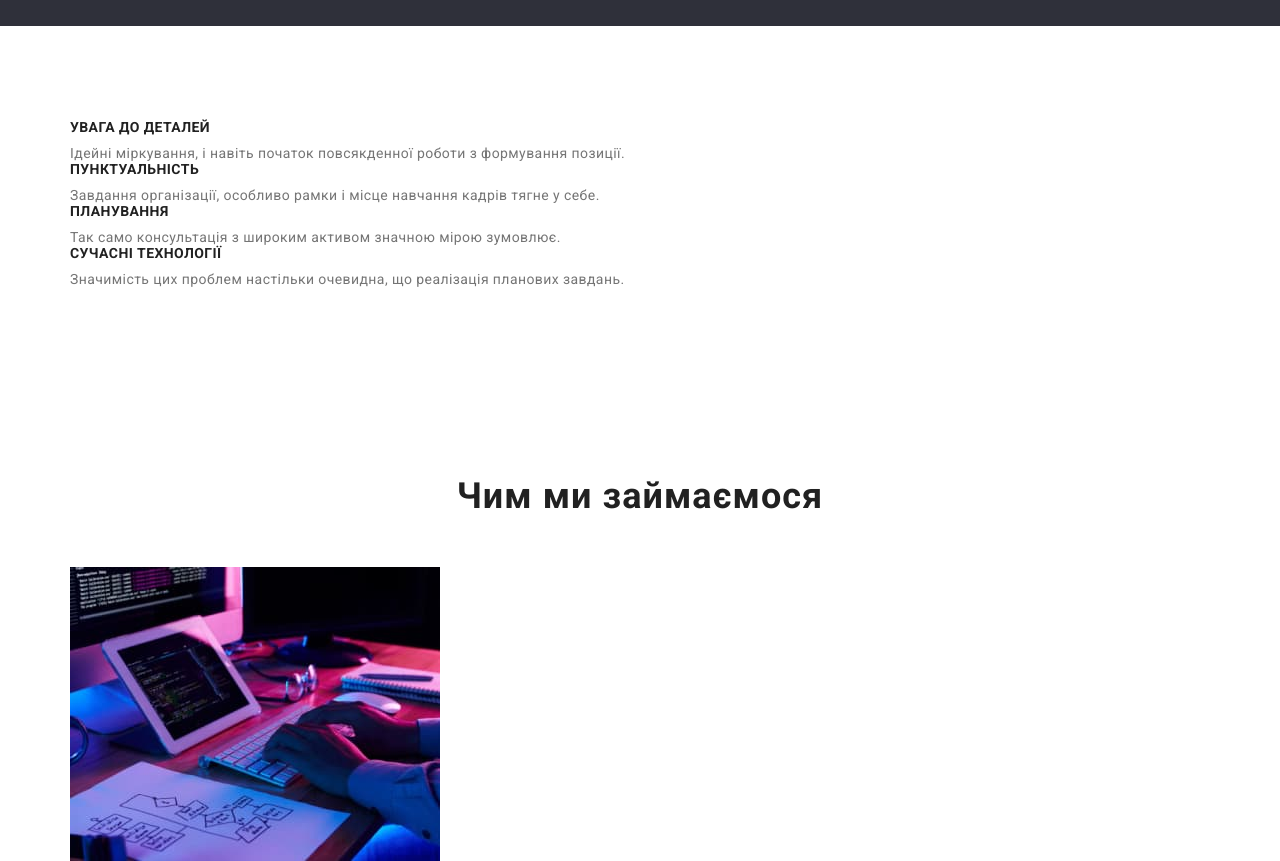
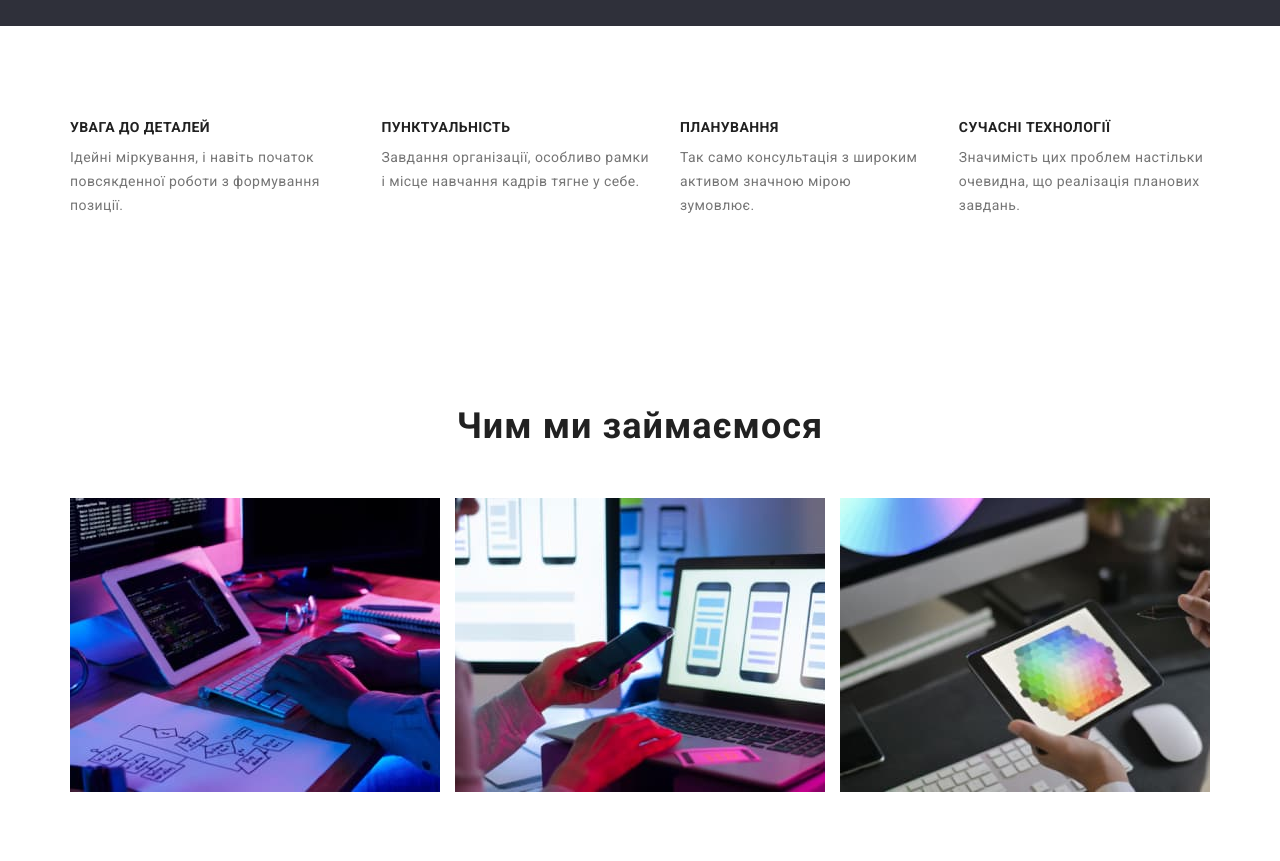
Before and after one commit to Minutestatic/goit-markup-hw-03, a plain HTML site: page index.html in a window 1280 px wide. Shown: the part 660-1521 px from the top of the page. Drawn offline with nearby package versions, Linux system fonts and the light colour scheme.

Commit message:
Добавляет стили секции Features

```diff
--- a/css/styles.css
+++ b/css/styles.css
@@ -31,6 +31,12 @@ html {
 *::after {
   box-sizing: inherit;
 }
+body {
+  margin: 0;
+  border-color: var(--main-page-color);
+  color: var(--primary-text-color);
+  font-family: Roboto, sans-serif;
+}
 
 .list {
   padding: 0;
@@ -55,12 +61,14 @@ html {
   padding-top: 94px;
   padding-bottom: 94px;
 }
-
-body {
-  margin: 0;
-  border-color: var(--main-page-color);
-  color: var(--primary-text-color);
-  font-family: Roboto, sans-serif;
+.section-title {
+  color: var(--title-text-color);
+  font-size: 36px;
+  line-height: 1.16;
+  text-align: center;
+  letter-spacing: 0.03em;
+  margin-top: 0;
+  margin-bottom: 50px;
 }
 
 .container {
@@ -70,6 +78,7 @@ body {
   padding-right: 15px;
   margin: 0 auto;
 }
+
 /* Header Flexbox */
 .header-container {
   display: flex;
@@ -181,20 +190,18 @@ body {
   margin-bottom: 30;
 }
 
-/* Section */
-.team {
-  background-color: var(--secondary-page-color);
+/* Features Flexbox */
+.features {
+  display: flex;
+  justify-content: space-between;
+  width: 1170px;
 }
-.section-title {
-  color: var(--title-text-color);
-  font-size: 36px;
-  line-height: 1.16;
-  text-align: center;
-  letter-spacing: 0.03em;
-  margin-top: 0;
-  margin-bottom: 50px;
+
+.features .item + .item {
+  margin-left: 30px;
 }
 /* Features */
+
 .features-title {
   color: var(--title-text-color);
   font-size: 14px;
@@ -207,13 +214,25 @@ body {
 }
 .features-paragraph {
   font-size: 14px;
-  line-height: 1.14;
+  line-height: 1.71;
   letter-spacing: 0.03em;
 
   margin-top: 0;
   margin-bottom: 0;
 }
+/* work-list Flexbox */
+.work-list {
+  display: flex;
+  justify-content: space-between;
+}
+.work-list .iteam + .iteam {
+  margin-left: 30px;
+}
+
 /* Team */
+.team {
+  background-color: var(--secondary-page-color);
+}
 .team-item {
   background-color: var(--main-page-color);
 }
--- a/index.html
+++ b/index.html
@@ -56,25 +56,25 @@
         <div class="container">
           <h2 class="visually-hidden">Переваги нашої компанії</h2>
           <ul class="features list">
-            <li>
+            <li class="item">
               <h3 class="features-title">Увага до деталей</h3>
               <p class="features-paragraph">
                 Ідейні міркування, і навіть початок повсякденної роботи з формування позиції.
               </p>
             </li>
-            <li>
+            <li class="item">
               <h3 class="features-title">Пунктуальність</h3>
               <p class="features-paragraph">
                 Завдання організації, особливо рамки і місце навчання кадрів тягне у себе.
               </p>
             </li>
-            <li>
+            <li class="item">
               <h3 class="features-title">Планування</h3>
               <p class="features-paragraph">
                 Так само консультація з широким активом значною мірою зумовлює.
               </p>
             </li>
-            <li>
+            <li class="item">
               <h3 class="features-title">Сучасні технології</h3>
               <p class="features-paragraph">
                 Значимість цих проблем настільки очевидна, що реалізація планових завдань.
@@ -89,13 +89,13 @@
         <div class="container">
           <h2 class="section-title">Чим ми займаємося</h2>
           <ul class="work-list list">
-            <li>
+            <li class="item">
               <img src="./images/desktop.jpg" alt="Десктопні додатки" width="370" />
             </li>
-            <li>
+            <li class="item">
               <img src="./images/mobile.jpg" alt="Мобільні додатки" width="370" />
             </li>
-            <li>
+            <li class="item">
               <img src="./images/designer.jpg" alt="Дизайнерські рішення" width="370" />
             </li>
           </ul>
```
